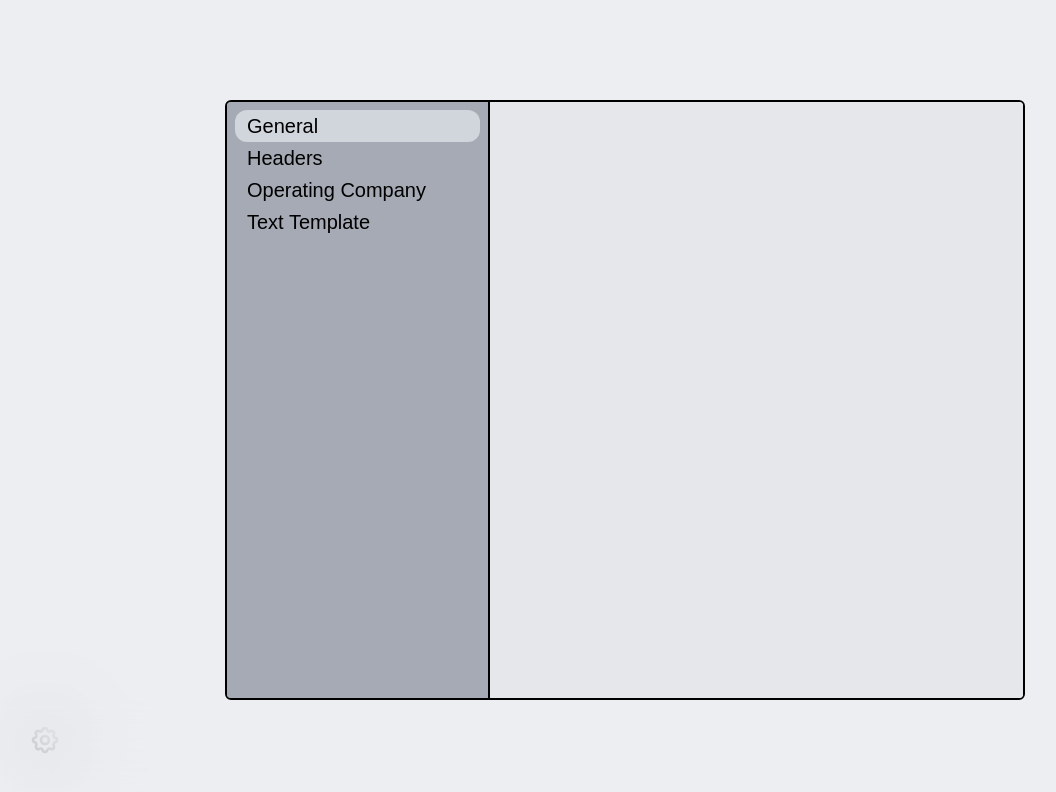
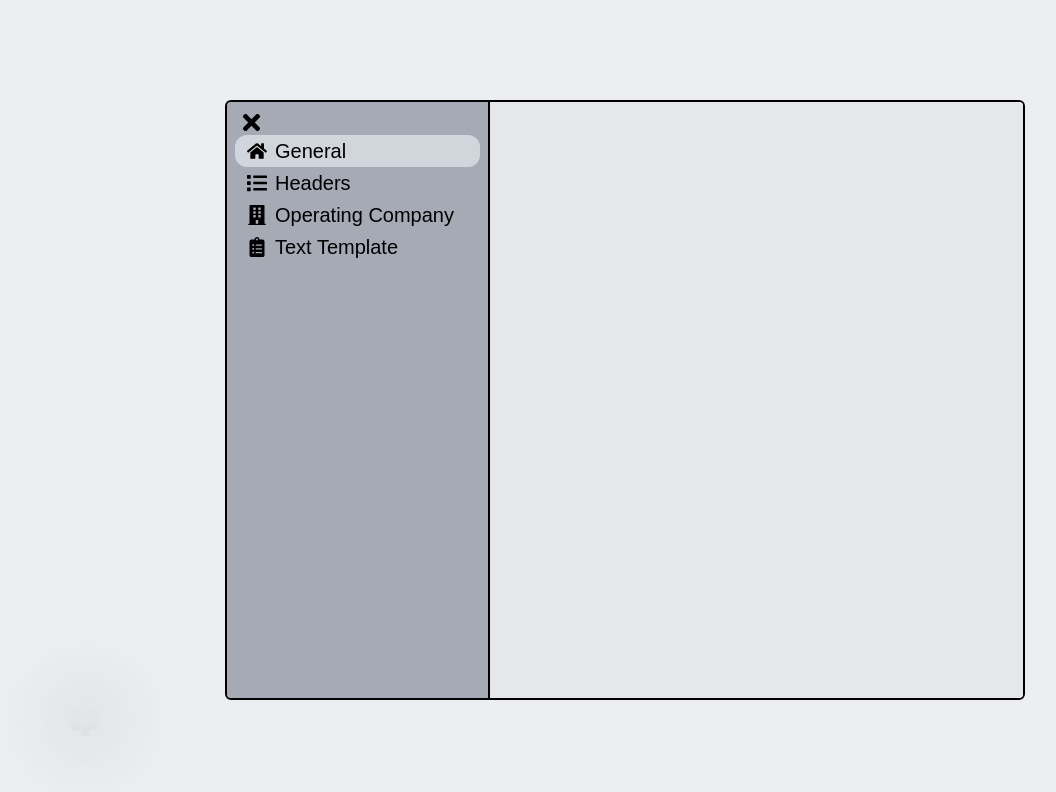
Before and after one commit to bobllor/TEKBulker, a React (Vite) app: page /settings in a window 1280 px wide. Shown: the top 792 px of the page, without its empty margins (15-1071 px from the left). Built offline with nearby package versions, Linux system fonts and the light colour scheme.

Commit message:
updated react-icons, new code for settings

```diff
--- a/src/App.jsx
+++ b/src/App.jsx
@@ -5,13 +5,13 @@ import Custom from "./routes/Custom";
 import Home from "./routes/Home";
 import Settings from "./routes/Settings";
 import Modal from "./components/Modal";
-import CogWheelIcon from "./svgs/CogWheelIcon";
 import { useModalContext } from "./context/ModalContext";
 import { ToastContainer } from "react-toastify";
 import General from "./components/SettingsComponents/OptionsComponents/General";
 import HeadersMapping from "./components/SettingsComponents/OptionsComponents/HeadersMapping";
 import OpcoMapping from "./components/SettingsComponents/OptionsComponents/OpcoMapping";
 import TextForm from "./components/SettingsComponents/OptionsComponents/TextForm";
+import { FaCog } from "react-icons/fa";
 
 const fullPageStyle = 'h-screen w-screen flex flex-col justify-center items-center overflow-hidden relative p-3'
 
@@ -51,13 +51,13 @@ export default function App() {
           </Routes>
         }
         <div
-        className={`absolute flex justify-center items-center rounded-2xl p-1 left-0 bottom-0 m-10 z-3
+        className={`absolute flex justify-center items-center rounded-2xl p-1 left-10 bottom-5 m-10 z-3
         hover:bg-gray-500 ${showSetting && "pointer-events-none"}`}>
           <button
           className="outline-none"
           tabIndex={-1}
           onClick={() => navigate("/settings", {replace: true, state: {previousLocation: location}})}>
-            <CogWheelIcon width="32px" height="32px" stroke="black" />
+            <FaCog size={32} stroke="white"/>
           </button>
         </div>
         <div className="flex justify-center items-center gap-2">
--- a/src/components/SettingsComponents/Navigation.tsx
+++ b/src/components/SettingsComponents/Navigation.tsx
@@ -1,11 +1,25 @@
-import React, { JSX } from "react";
+import React, { JSX, useRef } from "react";
 import { SettingsButton } from "./types";
 import Button from "./NavigationComponents/Button";
+import { FaTimes } from "react-icons/fa";
+import { useDismissRoute } from "../../hookUtils";
 
-export default function Navigation({buttons, selectedSetting, setSelectedSetting}: NavigationProps): JSX.Element{
+export default function Navigation({
+    buttons, selectedSetting, setSelectedSetting, setShowSetting}: NavigationProps): JSX.Element{
+
+    const closeRef = useRef<HTMLDivElement|null>(null);
+
+    useDismissRoute(closeRef, setShowSetting);
+
     return (
         <div className={`h-full w-[33%] bg-gray-500/60 absolute
         settings-left-panel p-2`}>
+            <div className="flex items-center justify-start px-1">
+                <div className="hover:bg-gray-500"
+                ref={closeRef}>
+                    <FaTimes size={25} />
+                </div>
+            </div>
             {buttons.map((ele, i) => (
                 <React.Fragment
                 key={i}>
@@ -21,4 +35,5 @@ type NavigationProps = {
     buttons: Array<SettingsButton>,
     selectedSetting: string,
     setSelectedSetting: React.Dispatch<React.SetStateAction<string>>,
+    setShowSetting: React.Dispatch<React.SetStateAction<boolean>>,
 }
--- a/src/components/SettingsComponents/NavigationComponents/Button.tsx
+++ b/src/components/SettingsComponents/NavigationComponents/Button.tsx
@@ -17,11 +17,14 @@ export default function Button({opts, selectedSetting, setSelectedSetting}: Butt
     return (
         <div className={`w-full h-8 rounded-xl
         ${opts.label == selectedSetting ? "bg-gray-300" : "hover:bg-gray-300"}
-        flex items-center p-3`}
+        flex items-center p-3 gap-2`}
         onClick={handleClick}>
-            <span className="flex items-center text-xl">
+            <div className="flex items-center">
+                {opts.icon != null && opts.icon}
+            </div>
+            <div className="flex items-center text-xl">
                 {opts.label}
-            </span>
+            </div>
         </div>
     )
 }
--- a/src/components/SettingsComponents/OptionsComponents/General.tsx
+++ b/src/components/SettingsComponents/OptionsComponents/General.tsx
@@ -2,11 +2,16 @@ import { JSX, useState } from "react";
 import OptionBase from "./OptionBase";
 import { OptionProps } from "../types";
 import SliderButton from "../../ui/SliderButton";
+import Button from "../../ui/Button";
 
 const title: string = "General";
 const options: Array<OptionProps> = [
-    {label: "Output Folder", element: <></>},
-    {label: "Test", element: <SliderButton func={() => console.log("placeholder")} />},
+    {label: "Output Folder", element: <Button text="Select Folder" paddingX={2} paddingY={2} />},
+    {label: "Flatten CSV", element: <SliderButton func={() => console.log("placeholder")} />},
+    {label: "Format Type", element: <></> },
+    {label: "Format Style", element: <></> },
+    {label: "Format Case", element: <></> },
+    {label: "Generate Text", element: <SliderButton func={() => console.log("placeholder")} />},
 ]
 
 export default function General(): JSX.Element{
--- a/src/components/SettingsComponents/OptionsComponents/OpcoRow.tsx
+++ b/src/components/SettingsComponents/OptionsComponents/OpcoRow.tsx
@@ -1,10 +1,10 @@
 import React, { JSX, useRef } from "react";
 import { OpcoMap } from "../types";
-import Trash from "../../../svgs/Trash";
 import { useResetOpcoValues } from "../hooks";
 import { toastError } from "../../../toastUtils";
 import { checkRes } from "../../../utils";
 import "../../../pywebview";
+import { FaTrash } from "react-icons/fa";
 
 const DEFAULT_KEY: string = "default";
 
@@ -48,7 +48,8 @@ export default function OpcoRow(
                     defaultValue={opco.value}/>
                 </td>
                 <td
-                className={`${isEditable && "hover:bg-gray-500"} flex justify-center items-center rounded-xl mr-1`}
+                className={`${isEditable && "hover:bg-gray-500"} flex justify-center items-center rounded-xl mr-1
+                p-1`}
                 onClick={() => {
                     if(opco.opcoKey == DEFAULT_KEY){
                         toastError("Cannot delete default key");
@@ -63,7 +64,7 @@ export default function OpcoRow(
                         });
                     }
                 }}>
-                    <Trash stroke={isEditable ? "black" : "gray"}/>
+                    <FaTrash color={!isEditable ? "gray" : "black"}/>
                 </td>
             </tr>
         </>
--- a/src/components/SettingsComponents/types.tsx
+++ b/src/components/SettingsComponents/types.tsx
@@ -3,6 +3,7 @@ import { JSX } from "react"
 export type SettingsButton = {
     label: string,
     url: string,
+    icon?: JSX.Element,
 }
 
 export type OptionProps = {
--- a/src/components/ui/SliderButton.tsx
+++ b/src/components/ui/SliderButton.tsx
@@ -17,7 +17,8 @@ export default function SliderButton({func, useStatus = false}: {func: (...args:
             <div
             onClick={() => onClick(status, setStatus, func)}
             className={`flex rounded-3xl items-center w-10 h-6 relative px-0.5
-                ${!status ? "bg-white justify-start" : "bg-blue-500 justify-end"}`}>
+                ${!status ? "bg-white justify-start" : "bg-blue-500 justify-end"}
+                transition-all duration-400`}>
                 <div
                 className="rounded-2xl bg-blue-300 w-5 h-5 "/>
             </div>
--- a/src/hookUtils.ts
+++ b/src/hookUtils.ts
@@ -9,7 +9,6 @@ import { NavigateFunction, useLocation, useNavigate } from "react-router";
  *
  * @param element - Any HTMLElement, if it is null then this will return void.
  * @param setShowComponent - The set state function, it must be a boolean.
- * @returns void
  */
 export function useDismissRoute(
     targetRef: React.RefObject<HTMLElement|null>,
@@ -26,7 +25,7 @@ export function useDismissRoute(
             setShowComponent(false);
         }
         const onClick = (e: MouseEvent) => {
-            if(e.target == element){
+            if(e.currentTarget == element){
                 dismiss();
             }
         }
--- a/src/routes/Settings.tsx
+++ b/src/routes/Settings.tsx
@@ -3,12 +3,14 @@ import BackgroundBlur from "../components/ui/BackgroundBlur";
 import Navigation from "../components/SettingsComponents/Navigation";
 import Options from "../components/SettingsComponents/Options";
 import { SettingsButton } from "../components/SettingsComponents/types";
+import { FaBuilding, FaClipboardList, FaHome, FaList } from "react-icons/fa";
 
+const iconSize: number = 20;
 const buttons: Array<SettingsButton> = [
-    {label: "General", url: ""},
-    {label: "Headers", url: "headers-mapping"},
-    {label: "Operating Company", url: "opco-mapping"},
-    {label: "Text Template", url: "template"},
+    {label: "General", url: "", icon: <FaHome size={iconSize}/>},
+    {label: "Headers", url: "headers-mapping", icon: <FaList size={iconSize} />},
+    {label: "Operating Company", url: "opco-mapping", icon: <FaBuilding size={iconSize} />},
+    {label: "Text Template", url: "template", icon: <FaClipboardList size={iconSize} />},
 ]
 
 export default function Settings({setShowSetting}:
@@ -19,7 +21,7 @@ export default function Settings({setShowSetting}:
         <>
             <div
             className={`absolute w-200 h-150 z-4 bg-white settings-modal-border`}>
-                <Navigation buttons={buttons}
+                <Navigation buttons={buttons} setShowSetting={setShowSetting}
                 selectedSetting={selectedSetting} setSelectedSetting={setSelectedSetting} />
                 <Options />
             </div>
--- a/src/svgs/CogWheelIcon.tsx
+++ /dev/null
@@ -1,15 +0,0 @@
-import { JSX } from "react";
-import { SVGProps } from "./types";
-
-export default function CogWheelIcon({stroke = "white", fill = "none", width = "24px", height = "24px"}:
-    SVGProps): JSX.Element{
-    return (
-        <>
-            <svg xmlns="http://www.w3.org/2000/svg" viewBox="0 0 24 24"
-            fill={fill} stroke={stroke} strokeLinecap="round" strokeLinejoin="round"
-            width={height} height={width} strokeWidth="2">
-                <path d="M10.325 4.317c.426 -1.756 2.924 -1.756 3.35 0a1.724 1.724 0 0 0 2.573 1.066c1.543 -.94 3.31 .826 2.37 2.37a1.724 1.724 0 0 0 1.065 2.572c1.756 .426 1.756 2.924 0 3.35a1.724 1.724 0 0 0 -1.066 2.573c.94 1.543 -.826 3.31 -2.37 2.37a1.724 1.724 0 0 0 -2.572 1.065c-.426 1.756 -2.924 1.756 -3.35 0a1.724 1.724 0 0 0 -2.573 -1.066c-1.543 .94 -3.31 -.826 -2.37 -2.37a1.724 1.724 0 0 0 -1.065 -2.572c-1.756 -.426 -1.756 -2.924 0 -3.35a1.724 1.724 0 0 0 1.066 -2.573c-.94 -1.543 .826 -3.31 2.37 -2.37c1 .608 2.296 .07 2.572 -1.065z"></path> <path d="M9 12a3 3 0 1 0 6 0a3 3 0 0 0 -6 0"></path>
-            </svg>
-        </>
-    )
-}
```
Also changed, not shown: src/components/SettingsComponents/OptionsComponents/OpcoMapping.tsx (+4 -3 lines), src/components/ui/Button.tsx (+5 -2 lines).
